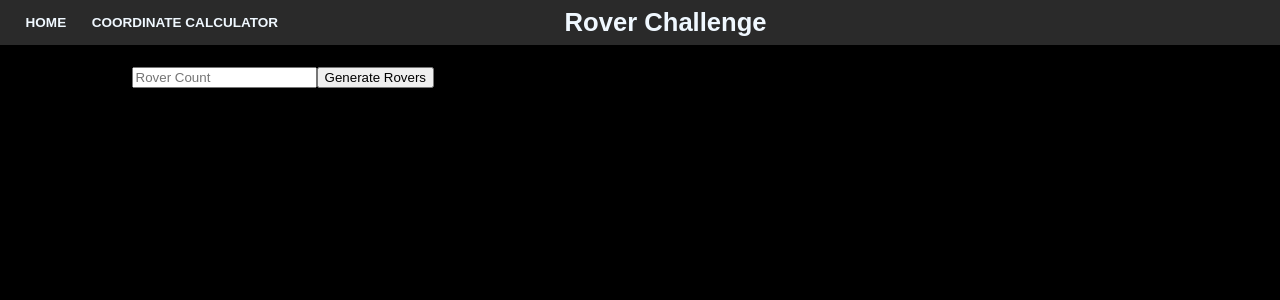
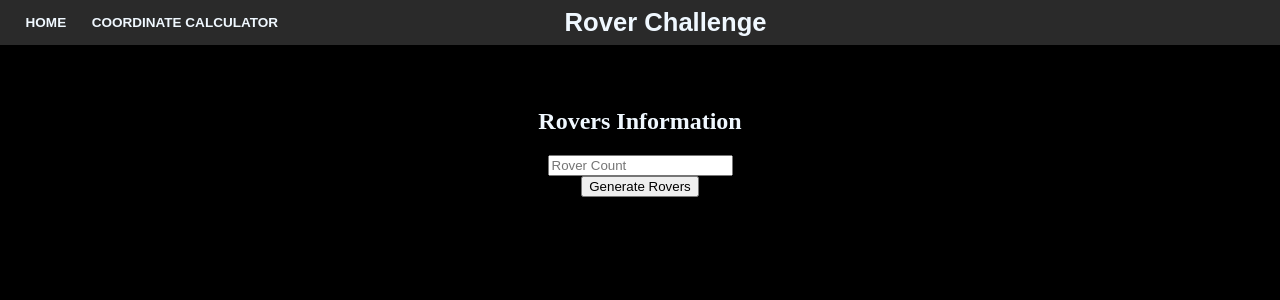
Before and after one commit to Davey-vS-02/RoverChallengeWebsite, an Angular app: page /calculator in a window 1280 px wide. Shown: the top 300 px of the page. Built offline with nearby package versions, Linux system fonts and the light colour scheme; a web font is replaced by a local one.

Commit message:
Started fixing the table that contains the rover object's parameters.

```diff
--- a/src/app/calculator/calculator.component.css
+++ b/src/app/calculator/calculator.component.css
@@ -1,26 +1,23 @@
-.rover-container
+.calculator-div
 {
-    width: 100vw;
-    margin-bottom: 20px;
-    top: 0;
-    box-sizing: border-box;
   display: flex;
   align-items: center;
   justify-content: center;
-  }
-
-  #rover-list
-  {
-
-    list-style-type: none;
-  }
-
-  #rover-list li
-  {
-    margin-bottom: 5px;
+  flex-direction: column;
+  padding-top: 10vh;
 }
 
 label
 {
-    color: black;
+  color: aliceblue;
 }
+
+.calculator-header
+{
+  color: aliceblue;
+}
+
+table
+{
+  border-color: aliceblue;
+}
--- a/src/app/calculator/calculator.component.html
+++ b/src/app/calculator/calculator.component.html
@@ -1,21 +1,25 @@
 <main>
-  <h2>Rovers Information</h2>
+  <div class="calculator-div">
+    <h2 class="calculator-header">Rovers Information</h2>
 
-  <label for="roverCount">Number of Rovers:</label>
     <input type="number" id="roverCount" placeholder="Rover Count">
-  <button onclick="populateTable()">Generate Rovers</button>
+    <button (click)="generateRovers()">Generate Rovers</button>
 
-  <table id="roversTable">
+    <table>
       <thead>
         <tr>
           <th>Rover Name</th>
-        <th>X Position</th>
-        <th>Y Position</th>
+          <th>Coordinates</th>
           <th>Direction</th>
         </tr>
       </thead>
       <tbody>
-      <!-- Rover data will be dynamically added here -->
+        <tr *ngFor="let rover of roverList">
+          <td>{{ rover.id }}</td>
+          <td>{{ rover.coordinates }}</td>
+          <td>{{ rover.direction }}</td>
+        </tr>
       </tbody>
     </table>
+  </div>
 </main>
--- a/src/app/calculator/calculator.component.ts
+++ b/src/app/calculator/calculator.component.ts
@@ -1,15 +1,18 @@
 import { Component } from '@angular/core';
 import { RouterLink, RouterLinkActive, RouterOutlet } from '@angular/router';
 import { Rover } from './rover.model';
+import { CommonModule, NgIf, NgFor } from '@angular/common';
 
 @Component({
   selector: 'app-calculator',
   standalone: true,
-  imports: [RouterLink, RouterLinkActive, RouterOutlet],
+  imports: [RouterLink, RouterLinkActive, RouterOutlet, CommonModule, NgIf, NgFor],
   templateUrl: './calculator.component.html',
   styleUrl: './calculator.component.css'
 })
 export class CalculatorComponent {
+
+  roverList: Rover[] = [];
 
   ngOnInit()
   {
@@ -25,7 +28,7 @@ export class CalculatorComponent {
 
     const rovers = [];
     for (let i = 1; i <= roverCount; i++) {
-      const rover = new Rover(`Rover${i}`, [0,0], "N"); // Default parameters
+      const rover = new Rover(`Rover${i}`, [0,0], ""); // Default parameters
       rovers.push(rover);
     }
 
@@ -35,15 +38,30 @@ export class CalculatorComponent {
 
   populateTable()
   {
-    console.log('Imagenary table created.')
+    const tableBody = document.querySelector("#roversTable tbody") as HTMLTableSectionElement;
+
+    // Clear existing table rows
+    tableBody.innerHTML = "";
+
+    // Generate rover objects based on user input
+    const roverList = this.generateRovers();
+
+    // Iterate through rover objects and populate the table
+    roverList.forEach(rover => {
+    const row = tableBody.insertRow();
+    const cell1 = row.insertCell(0);
+    const cell2 = row.insertCell(1);
+    const cell3 = row.insertCell(2);
+
+    cell1.textContent = rover.id;
+    cell2.textContent = rover.coordinates.join(', ');
+    cell3.textContent = rover.direction;
+
+  });
+    console.log('Table created.')
   }
 
   moveRovers(instructions: string): void {
     // Your logic to move the rovers according to instructions
   }
-
-  displayRovers(): void {
-    // Your logic to display rovers in the UI
-  }
-
 }
```
Lines whose indentation alone changed are shown as unchanged.
